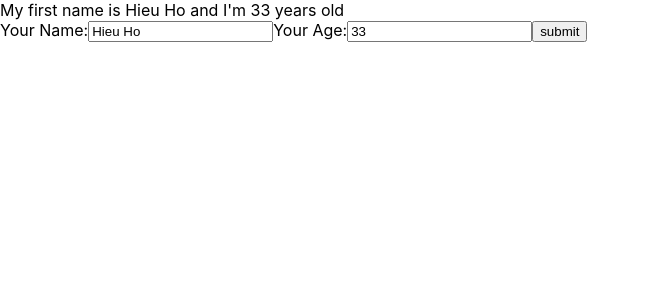
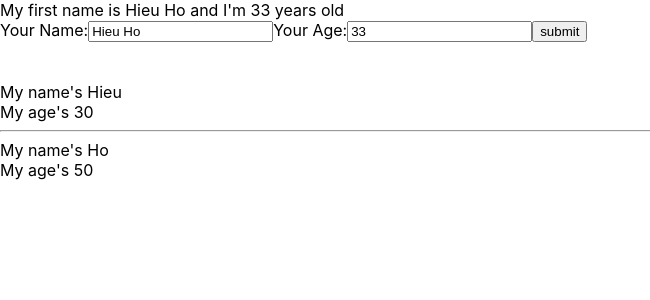
Before and after one commit to hieuhv92/create-react-app, a React (Create React App) app: page / in a window 1280 px wide. Shown: the top 300 px of the page, without its empty margins (0-650 px from the left). Built offline with nearby package versions, Linux system fonts and the light colour scheme.

Commit message:
React props

```diff
--- /dev/null
+++ b/src/components/DisplayInfo.js
@@ -0,0 +1,17 @@
+import React from "react";
+
+class DisplayInfo extends React.Component {
+    render() {
+        //pros => properties
+        //destruturing array/object
+        const { name, age } = this.props;
+        return (
+            <div>
+                <div>My name's {name}</div>
+                <div>My age's {age}</div>
+            </div>
+        )
+    }
+}
+
+export default DisplayInfo;
--- a/src/components/MyComponent.js
+++ b/src/components/MyComponent.js
@@ -1,11 +1,17 @@
 import React from "react";
 import UserInfo from "./UserInfo";
+import DisplayInfo from "./DisplayInfo";
 
 class MyComponent extends React.Component {
     render() {
         return (
             <div>
-                <UserInfo></UserInfo>
+                <UserInfo />
+                <br />
+                <br />
+                <DisplayInfo name="Hieu" age="30" />
+                <hr />
+                <DisplayInfo name={"Ho"} age={50} />
             </div>
         );
     }
```
